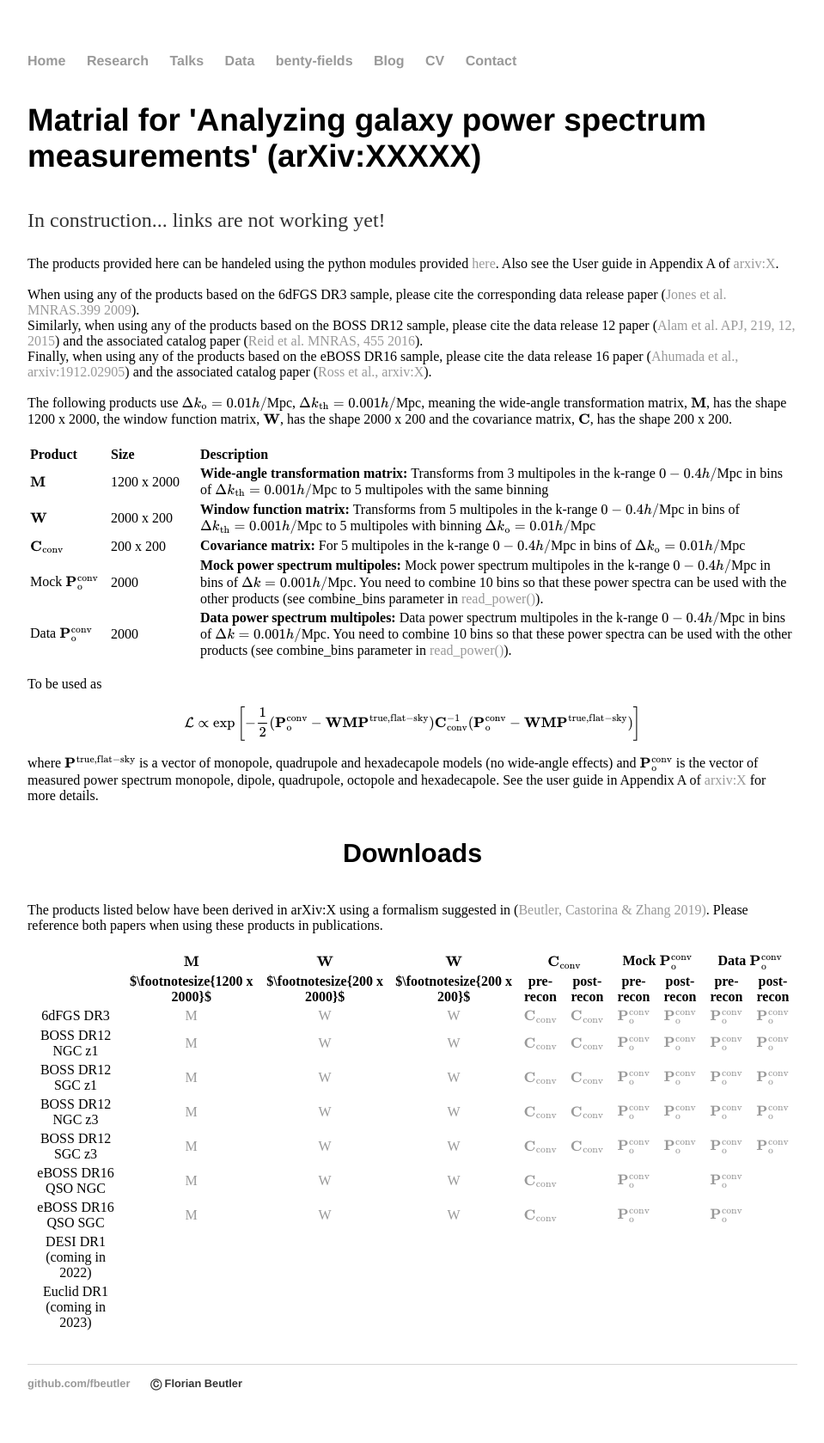
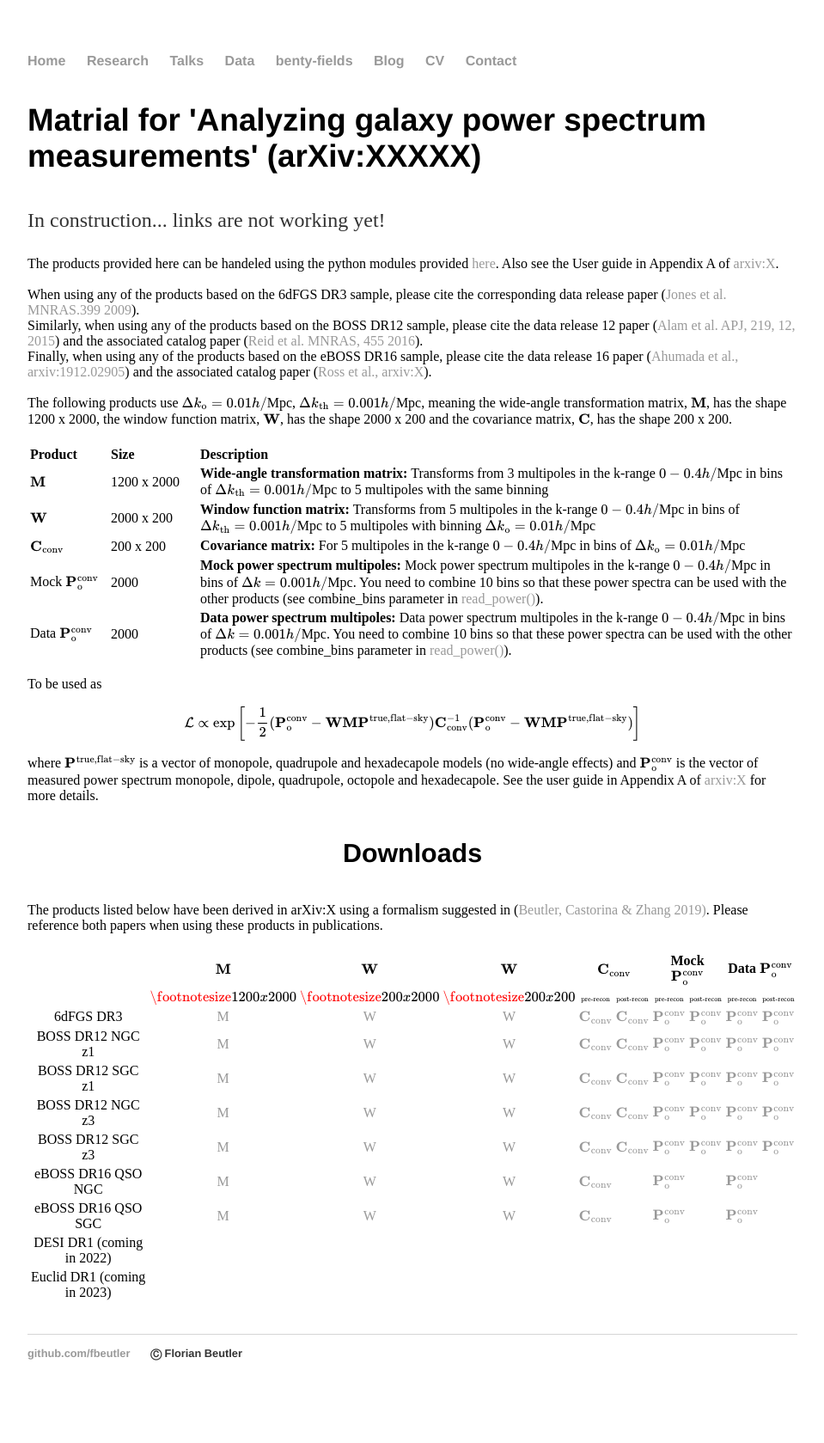
Before and after one commit to fbeutler/fbeutler.github.io, a Jekyll site: the page built from hub/deconv_paper.html, in a window 1280 px wide. Shown: the whole page at 86% size, without its empty margins (160-1119 px from the left). Built offline with Jekyll 4.4.1, drawn with Linux system fonts in a browser that asks for light colours; after the commit the page ends 1644 px from its top, so only the background shows below that.

Commit message:
Update deconv_paper.html

```diff
--- a/hub/deconv_paper.html
+++ b/hub/deconv_paper.html
@@ -97,15 +97,15 @@
   </tr>
   <tr style="text-align: center">
     <th></th>
-    <th>$\footnotesize{1200 x 2000}$</th>
-    <th>$\footnotesize{200 x 2000}$</th>
-    <th>$\footnotesize{200 x 200}$</th>
-    <th>pre-recon</th>
-    <th>post-recon</th>
-    <th>pre-recon</th>
-    <th>post-recon</th>
-    <th>pre-recon</th>
-    <th>post-recon</th>
+    <th>\(\footnotesize{1200 x 2000}\)</th>
+    <th>\(\footnotesize{200 x 2000}\)</th>
+    <th>\(\footnotesize{200 x 200}\)</th>
+    <th>\(\tiny{\text{pre-recon}}\)</th>
+    <th>\(\tiny{\text{post-recon}}\)</th>
+    <th>\(\tiny{\text{pre-recon}}\)</th>
+    <th>\(\tiny{\text{post-recon}}\)</th>
+    <th>\(\tiny{\text{pre-recon}}\)</th>
+    <th>\(\tiny{\text{post-recon}}\)</th>
   </tr>
   <tr style="text-align: center">
     <td>6dFGS DR3</td>
```
